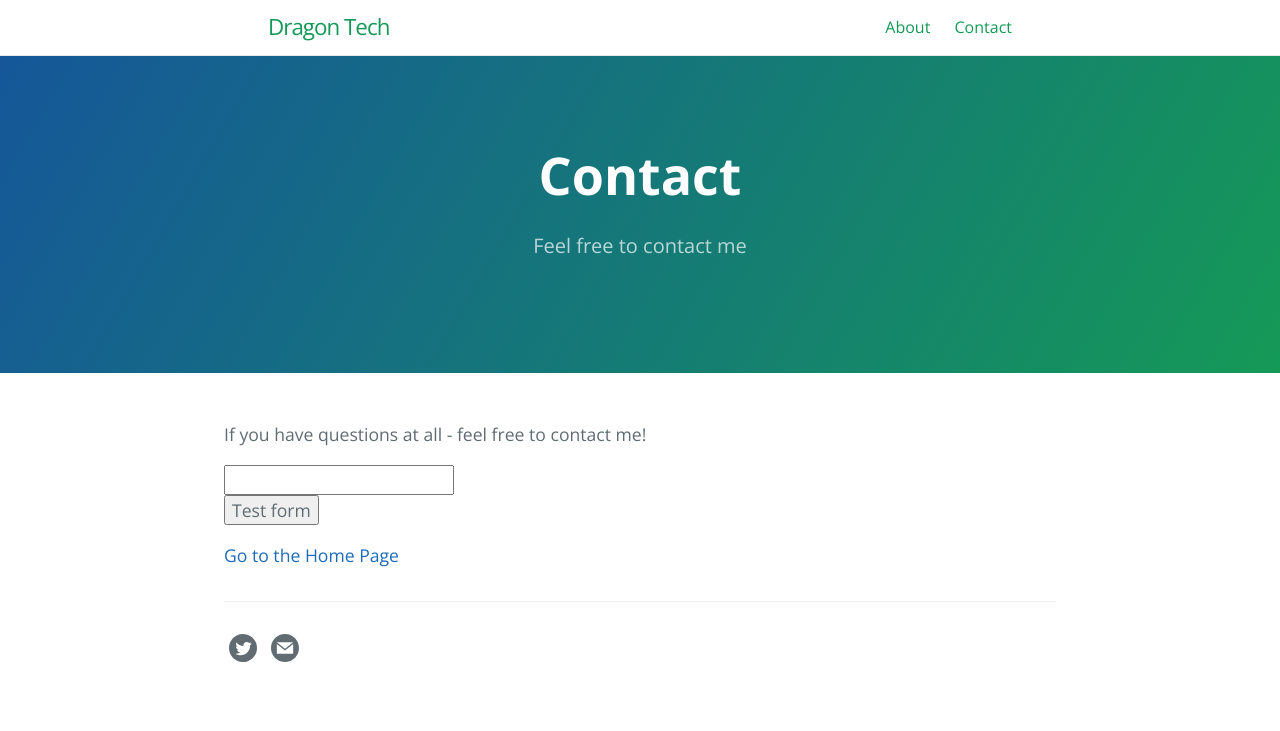
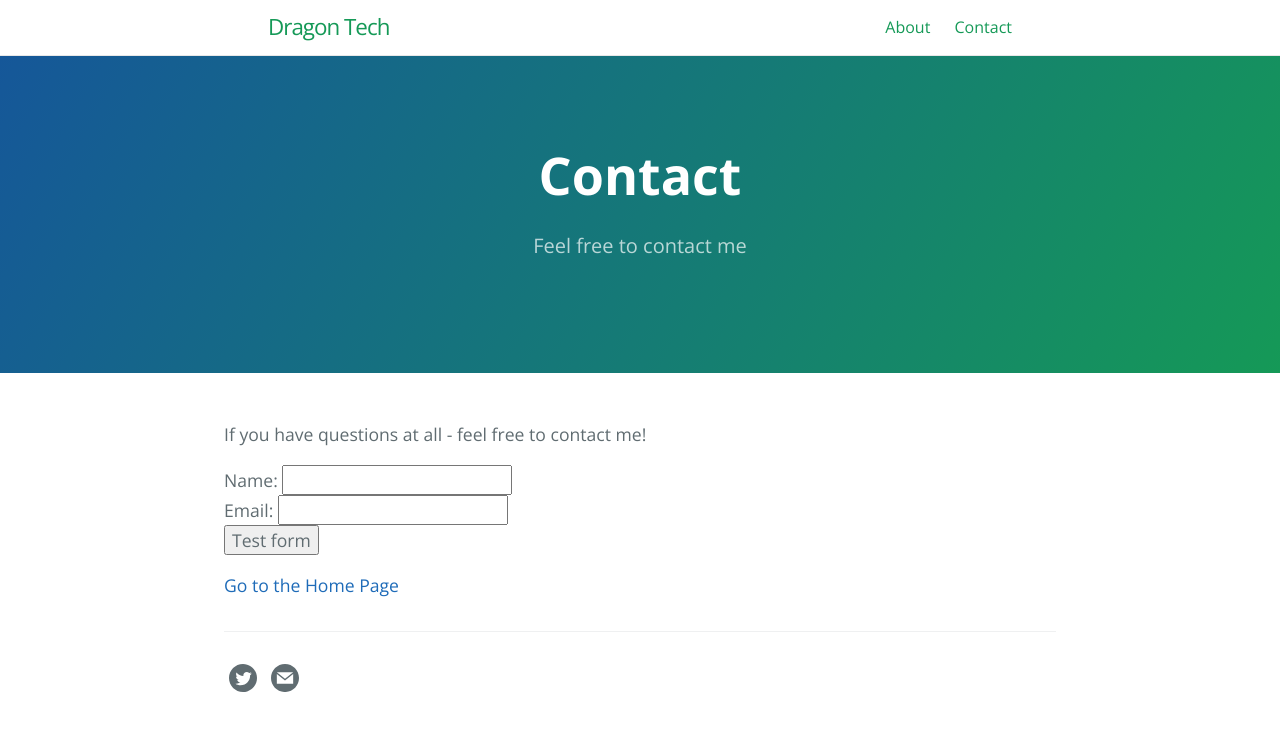
Before and after one commit to ebd03/ebd03.github.io, a Jekyll site: the page built from contact.md, in a window 1280 px wide. Shown: the top 731 px of the page. Built offline with Jekyll 4.4.1, drawn with Linux system fonts in a browser that asks for light colours.

Commit message:
Contact form
Updated

```diff
--- a/contact.md
+++ b/contact.md
@@ -6,8 +6,10 @@ tagline: Feel free to contact me
 
 If you have questions at all - feel free to contact me!
 
+
 <form action="https://getsimpleform.com/messages?form_api_token=5fa0a595a9f168652764f77005c9c7c0" method="post">
-  <input type='text' name='test' /><br>
+  Name: <input type="text"><br>
+  Email: <input type="text"><br>
   <input type='submit' value='Test form' />
 </form>
 
```
